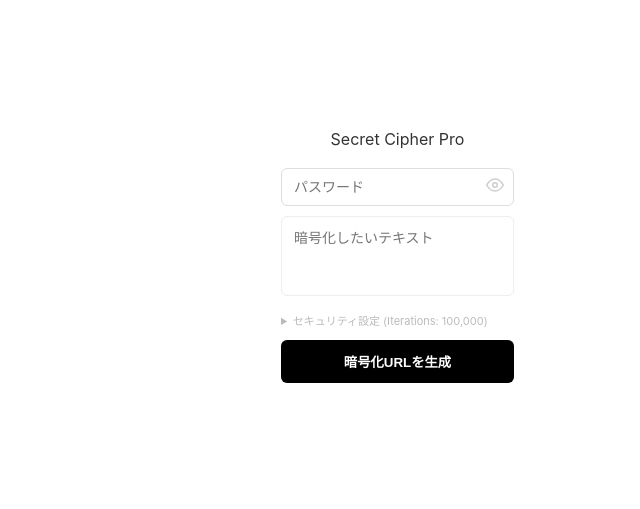
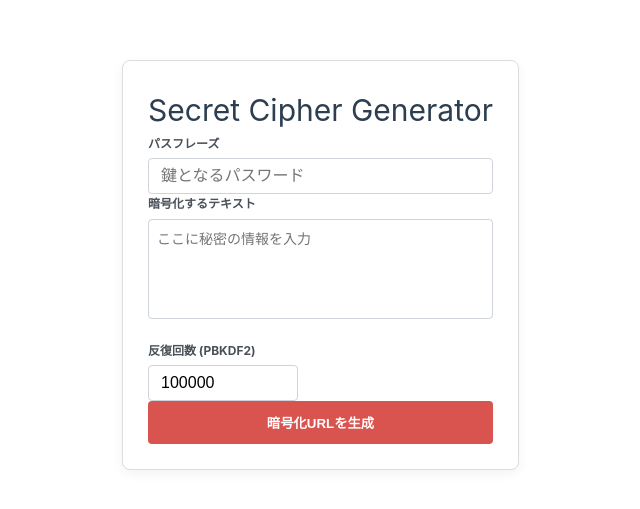
Before and after one commit to Yusaku-KASAI/txt-crypter, a Vue app in the folder vue/: page / in a window 1280 px wide. Shown: the part 145-654 px from the top of the page, without its empty margins (121-761 px from the left). Built offline with nearby package versions, Linux system fonts and the light colour scheme.

Commit message:
初期化ベクトル&デザイン調整

```diff
--- a/vue/src/pages/Index.vue
+++ b/vue/src/pages/Index.vue
@@ -1,30 +1,84 @@
 <template>
-  <div :class="['app-wrapper', { 'simple-mode': isDecryptMode }]">
-    <div class="card">
-      <div v-if="!decryptedText">
-        <h1 v-if="!isDecryptMode" class="title">Secret Cipher Pro</h1>
+  <div :class="['app-wrapper', { 'is-decrypt-mode': isDecryptMode }]">
+    <div v-if="!isDecryptMode" class="card encrypt-card">
+      <h1 class="title">Secret Cipher Generator</h1>
 
       <div class="field">
-          <div class="input-with-icon">
+        <label class="label">パスフレーズ</label>
+        <input
+          v-model="password"
+          type="password"
+          class="input-base"
+          placeholder="鍵となるパスワード"
+        />
+      </div>
+
+      <div class="field">
+        <label class="label">暗号化するテキスト</label>
+        <textarea
+          v-model="mainText"
+          class="textarea-base"
+          placeholder="ここに秘密の情報を入力"
+        ></textarea>
+      </div>
+
+      <div class="field">
+        <label class="label">反復回数 (PBKDF2)</label>
+        <input v-model.number="iterations" type="number" class="input-base small-input" />
+      </div>
+
+      <button @click="handleEncrypt" class="btn-red w-full py-12" :disabled="isProcessing">
+        {{ isProcessing ? "生成中..." : "暗号化URLを生成" }}
+      </button>
+
+      <div v-if="generatedUrl" class="url-output mt-20">
+        <label class="label">Notion埋め込み用URL</label>
+        <div class="copy-row">
+          <input :value="generatedUrl" readonly class="input-base url-field" />
+          <button @click="copy(generatedUrl)" class="btn-gray px-15">コピー</button>
+        </div>
+      </div>
+      <p v-if="errorMsg" class="error-text">{{ errorMsg }}</p>
+    </div>
+
+    <div v-else class="decrypt-container">
+      <div v-if="decryptStep === 'locked'" class="locked-bar" @click="decryptStep = 'input'">
+        <div class="dot-placeholder">••••••••</div>
+        <div class="lock-btn-side">
+          <svg
+            viewBox="0 0 24 24"
+            width="20"
+            height="20"
+            fill="none"
+            stroke="currentColor"
+            stroke-width="2"
+          >
+            <rect x="3" y="11" width="18" height="11" rx="2" ry="2"></rect>
+            <path d="M7 11V7a5 5 0 0 1 10 0v4"></path>
+          </svg>
+        </div>
+      </div>
+
+      <div v-else-if="decryptStep === 'input'" class="input-ui-container">
+        <div class="input-row-top">
+          <div class="pass-input-box">
             <input
               v-model="password"
               :type="isPasswordVisible ? 'text' : 'password'"
-              placeholder="パスワード"
-              class="input-minimal"
-              @keyup.enter="executeAction"
+              class="input-base main-input"
+              placeholder="パスフレーズ"
+              @keyup.enter="handleDecrypt"
+              ref="passInput"
             />
-            <button @click="isPasswordVisible = !isPasswordVisible" class="icon-btn" type="button">
+            <button class="eye-btn" @click="isPasswordVisible = !isPasswordVisible">
               <svg
-                v-if="isPasswordVisible"
-                xmlns="http://www.w3.org/2000/svg"
+                v-if="!isPasswordVisible"
+                viewBox="0 0 24 24"
                 width="18"
                 height="18"
-                viewBox="0 0 24 24"
                 fill="none"
                 stroke="currentColor"
                 stroke-width="2"
-                stroke-linecap="round"
-                stroke-linejoin="round"
               >
                 <path
                   d="M17.94 17.94A10.07 10.07 0 0 1 12 20c-7 0-11-8-11-8a18.45 18.45 0 0 1 5.06-5.94M9.9 4.24A9.12 9.12 0 0 1 12 4c7 0 11 8 11 8a18.5 18.5 0 0 1-2.16 3.19m-6.72-1.07a3 3 0 1 1-4.24-4.24"
@@ -33,362 +87,431 @@
               </svg>
               <svg
                 v-else
-                xmlns="http://www.w3.org/2000/svg"
+                viewBox="0 0 24 24"
                 width="18"
                 height="18"
-                viewBox="0 0 24 24"
                 fill="none"
                 stroke="currentColor"
                 stroke-width="2"
-                stroke-linecap="round"
-                stroke-linejoin="round"
               >
                 <path d="M1 12s4-8 11-8 11 8 11 8-4 8-11 8-11-8-11-8z"></path>
                 <circle cx="12" cy="12" r="3"></circle>
               </svg>
             </button>
           </div>
+          <div class="iter-input-box">
+            <input v-model.number="iterations" type="number" class="input-base iter-input" />
+          </div>
+        </div>
+        <div class="button-row-bottom">
+          <button @click="decryptStep = 'locked'" class="btn-gray flex-1">✕ 閉じる</button>
+          <button @click="handleDecrypt" class="btn-red flex-2" :disabled="isProcessing">
+            <svg
+              viewBox="0 0 24 24"
+              width="16"
+              height="16"
+              fill="none"
+              stroke="currentColor"
+              stroke-width="2.5"
+              class="mr-5"
+            >
+              <path d="M7 11V7a5 5 0 0 1 10 0v4"></path>
+              <rect x="3" y="11" width="18" height="11" rx="2" ry="2"></rect>
+            </svg>
+            復号
+          </button>
+        </div>
+        <p v-if="errorMsg" class="error-text-mini">{{ errorMsg }}</p>
       </div>
 
-        <div v-if="!isDecryptMode" class="field mt-10">
-          <textarea
-            v-model="mainText"
-            placeholder="暗号化したいテキスト"
-            class="textarea-minimal"
-          ></textarea>
-        </div>
-
-        <details class="advanced-settings">
-          <summary>セキュリティ設定 (Iterations: {{ iterations.toLocaleString() }})</summary>
-          <div class="mt-5">
-            <label class="small-label">反復回数:</label>
-            <input
-              v-model.number="iterations"
-              type="number"
-              step="10000"
-              class="input-minimal small"
-            />
-          </div>
-        </details>
-
-        <button @click="executeAction" class="btn-main mt-10" :disabled="isProcessing">
-          {{ isProcessing ? "処理中..." : isDecryptMode ? "復号する" : "暗号化URLを生成" }}
-        </button>
-
-        <div v-if="!isDecryptMode && generatedUrl" class="url-box mt-10">
-          <div class="copy-group">
-            <input type="text" :value="generatedUrl" readonly class="input-minimal small-text" />
-            <button @click="copy(generatedUrl)" class="btn-copy-small">URLコピー</button>
-          </div>
-        </div>
-      </div>
-
-      <div v-else class="success-screen">
-        <div class="field">
-          <div class="input-with-icon">
-            <textarea
-              v-model="decryptedText"
-              readonly
-              :class="['textarea-minimal result-display', { masked: !isResultVisible }]"
-            ></textarea>
-            <button
-              @click="isResultVisible = !isResultVisible"
-              class="icon-btn top-right"
-              type="button"
-            >
+      <div v-else-if="decryptStep === 'success'" class="success-ui-card">
+        <div class="success-header">
+          <button @click="copy(decryptedText)" class="btn-icon-outline" title="コピー">
             <svg
-                v-if="isResultVisible"
-                xmlns="http://www.w3.org/2000/svg"
-                width="20"
-                height="20"
               viewBox="0 0 24 24"
+              width="18"
+              height="18"
               fill="none"
               stroke="currentColor"
               stroke-width="2"
-                stroke-linecap="round"
-                stroke-linejoin="round"
             >
-                <path d="M1 12s4-8 11-8 11 8 11 8-4 8-11 8-11-8-11-8z"></path>
-                <circle cx="12" cy="12" r="3"></circle>
-              </svg>
-              <svg
-                v-else
-                xmlns="http://www.w3.org/2000/svg"
-                width="20"
-                height="20"
-                viewBox="0 0 24 24"
-                fill="none"
-                stroke="currentColor"
-                stroke-width="2"
-                stroke-linecap="round"
-                stroke-linejoin="round"
-              >
-                <path
-                  d="M17.94 17.94A10.07 10.07 0 0 1 12 20c-7 0-11-8-11-8a18.45 18.45 0 0 1 5.06-5.94M9.9 4.24A9.12 9.12 0 0 1 12 4c7 0 11 8 11 8a18.5 18.5 0 0 1-2.16 3.19m-6.72-1.07a3 3 0 1 1-4.24-4.24"
-                ></path>
-                <line x1="1" y1="1" x2="23" y2="23"></line>
+              <rect x="9" y="9" width="13" height="13" rx="2" ry="2"></rect>
+              <path d="M5 15H4a2 2 0 0 1-2-2V4a2 2 0 0 1 2-2h9a2 2 0 0 1 2 2v1"></path>
             </svg>
           </button>
+          <span class="timer-display">{{ timeLeft }}秒後に閉じられます。</span>
+          <button @click="resetToLocked" class="btn-gray-sm">閉じる</button>
+        </div>
+        <div class="result-body">
+          {{ decryptedText }}
         </div>
       </div>
-        <button @click="copy(decryptedText)" class="btn-copy-big">コピーする</button>
-        <button @click="reset" class="btn-reset">パスワード入力に戻る</button>
-      </div>
-
-      <p v-if="errorMsg" class="error-text">{{ errorMsg }}</p>
     </div>
   </div>
 </template>
 
 <script setup>
-import { ref, onMounted } from "vue";
+import { ref, onMounted, nextTick } from "vue";
 import CryptoJS from "crypto-js";
 
 const password = ref("");
 const iterations = ref(100000);
 const mainText = ref("");
-const encryptedPayload = ref("");
-const saltHex = ref("");
 const decryptedText = ref("");
 const generatedUrl = ref("");
 const errorMsg = ref("");
+const saltHex = ref("");
+const ivHex = ref("");
+const encryptedPayload = ref("");
 
 const isDecryptMode = ref(false);
+const decryptStep = ref("locked"); // 'locked', 'input', 'success'
 const isPasswordVisible = ref(false);
-const isResultVisible = ref(false);
 const isProcessing = ref(false);
+const timeLeft = ref(30);
+let timerInterval = null;
 
 onMounted(() => {
   const params = new URLSearchParams(window.location.search);
   const txt = params.get("txt");
+  const s = params.get("s");
   const iter = params.get("iter");
-  const s = params.get("s"); // Salt
+  const iv = params.get("iv"); // IVをURLから取得
 
-  if (txt && s) {
+  if (txt && s && iv) {
     isDecryptMode.value = true;
     encryptedPayload.value = txt;
     saltHex.value = s;
+    ivHex.value = iv; // IVをセット
     if (iter) iterations.value = parseInt(iter);
   }
 });
 
-const executeAction = () => {
-  isDecryptMode.value ? handleDecrypt() : handleEncrypt();
-};
-
-// 鍵生成 (PBKDF2) - 非同期を擬似的に扱えるように
-const deriveKey = (pass, salt, iter) => {
-  return CryptoJS.PBKDF2(pass, salt, { keySize: 256 / 32, iterations: iter });
-};
-
 const handleEncrypt = () => {
   if (!password.value || !mainText.value) return;
   isProcessing.value = true;
-
-  // 100ms待機してUIの更新（「処理中...」表示）を優先させる
   setTimeout(() => {
     try {
-      // 1. ランダムな128bitソルトを生成
       const salt = CryptoJS.lib.WordArray.random(128 / 8);
-      // 2. 鍵を生成
-      const key = deriveKey(password.value, salt, iterations.value);
-      // 3. 固定IVでAES暗号化
-      const iv = CryptoJS.enc.Hex.parse("00000000000000000000000000000000");
+      // ランダムなIVを生成 (128bit)
+      const iv = CryptoJS.lib.WordArray.random(128 / 8);
+
+      const key = CryptoJS.PBKDF2(password.value, salt, {
+        keySize: 256 / 32,
+        iterations: iterations.value,
+      });
       const encrypted = CryptoJS.AES.encrypt(mainText.value, key, { iv: iv }).toString();
 
       const baseUrl = window.location.origin + window.location.pathname;
-      // 4. 暗号文、ソルト(Hex)、反復回数をURLに含める
-      generatedUrl.value = `${baseUrl}?txt=${encodeURIComponent(encrypted)}&s=${salt.toString()}&iter=${iterations.value}`;
-      errorMsg.value = "";
+      // URLに iv も含める
+      generatedUrl.value = `${baseUrl}?txt=${encodeURIComponent(encrypted)}&s=${salt.toString()}&iv=${iv.toString()}&iter=${iterations.value}`;
     } catch (e) {
       errorMsg.value = "暗号化失敗";
-    } finally {
+    }
     isProcessing.value = false;
-    }
-  }, 100);
+  }, 50);
 };
 
 const handleDecrypt = () => {
-  if (!password.value || !encryptedPayload.value || !saltHex.value) return;
+  if (!password.value || !encryptedPayload.value || !ivHex.value) return;
   isProcessing.value = true;
-
+  errorMsg.value = "";
   setTimeout(() => {
     try {
-      // 1. URLから取得したHex文字列をWordArrayに戻す
       const salt = CryptoJS.enc.Hex.parse(saltHex.value);
-      const key = deriveKey(password.value, salt, iterations.value);
-      const iv = CryptoJS.enc.Hex.parse("00000000000000000000000000000000");
+      const iv = CryptoJS.enc.Hex.parse(ivHex.value); // URLのIVを使用
+      const key = CryptoJS.PBKDF2(password.value, salt, {
+        keySize: 256 / 32,
+        iterations: iterations.value,
+      });
 
       const bytes = CryptoJS.AES.decrypt(encryptedPayload.value, key, { iv: iv });
       const decrypted = bytes.toString(CryptoJS.enc.Utf8);
-
       if (!decrypted) throw new Error();
 
       decryptedText.value = decrypted;
-      isResultVisible.value = true;
-      errorMsg.value = "";
+      decryptStep.value = "success";
+      startTimer();
     } catch (e) {
-      errorMsg.value = "パスワードが違います";
-      decryptedText.value = "";
-    } finally {
+      errorMsg.value = "パスフレーズが違います";
+    }
     isProcessing.value = false;
-    }
-  }, 100);
+  }, 50);
 };
 
-const reset = () => {
+const startTimer = () => {
+  timeLeft.value = 30;
+  clearInterval(timerInterval);
+  timerInterval = setInterval(() => {
+    timeLeft.value--;
+    if (timeLeft.value <= 0) resetToLocked();
+  }, 1000);
+};
+
+const resetToLocked = () => {
+  clearInterval(timerInterval);
+  decryptStep.value = "locked";
   decryptedText.value = "";
   password.value = "";
+  errorMsg.value = "";
 };
 
-const copy = async (text) => {
-  await navigator.clipboard.writeText(text);
+const copy = async (t) => {
+  await navigator.clipboard.writeText(t);
   alert("コピーしました");
 };
 </script>
 
 <style scoped>
-/* スタイルは前回の「シンプルかつNotion親和」を継承し、さらに調整 */
 .app-wrapper {
+  font-family: -apple-system, sans-serif;
   display: flex;
   justify-content: center;
   background: transparent;
-  font-family: -apple-system, sans-serif;
 }
-.card {
-  width: 100%;
-  max-width: 400px;
-  padding: 5px;
-}
-.title {
-  font-size: 1rem;
-  margin: 0 0 15px;
-  text-align: center;
-  color: #333;
+.is-decrypt-mode {
+  padding: 0;
 }
 
-.input-with-icon {
-  position: relative;
+/* 共通パーツ */
+.input-base {
+  border: 1px solid #ced4da;
+  border-radius: 4px;
+  padding: 8px 12px;
+  font-size: 16px;
+  outline: none;
+  width: 100%;
+  box-sizing: border-box;
+}
+.input-base:focus {
+  border-color: #80bdff;
+}
+.btn-red {
+  background: #d9534f;
+  color: white;
+  border: none;
+  border-radius: 4px;
+  cursor: pointer;
+  font-weight: bold;
+  display: flex;
+  align-items: center;
+  justify-content: center;
+}
+.btn-gray {
+  background: #6c757d;
+  color: white;
+  border: none;
+  border-radius: 4px;
+  cursor: pointer;
+}
+.label {
+  display: block;
+  font-size: 12px;
+  font-weight: bold;
+  color: #495057;
+  margin-bottom: 5px;
+}
+
+/* 暗号化画面 */
+.encrypt-card {
+  width: 100%;
+  max-width: 500px;
+  background: #fff;
+  padding: 25px;
+  border: 1px solid #ddd;
+  border-radius: 8px;
+  margin-top: 20px;
+  box-shadow: 0 4px 12px rgba(0, 0, 0, 0.05);
+}
+.textarea-base {
+  width: 100%;
+  height: 100px;
+  border: 1px solid #ced4da;
+  border-radius: 4px;
+  padding: 8px;
+  font-size: 14px;
+  resize: none;
+  margin-bottom: 15px;
+}
+.small-input {
+  width: 150px;
+}
+.url-output {
+  background: #f8f9fa;
+  padding: 15px;
+  border-radius: 6px;
+  border: 1px dashed #ccc;
+}
+.copy-row {
+  display: flex;
+  gap: 8px;
+}
+
+/* 復号画面：画像1枚目風（Locked Bar） */
+.decrypt-container {
+  width: 100%;
+}
+
+.locked-bar {
+  display: flex;
+  align-items: center;
+  width: 100%;
+  /* max-width: 600px; */
+  border: 1px solid #dee2e6;
+  border-radius: 6px;
+  background: #fff;
+  overflow: hidden;
+  cursor: pointer;
+}
+.dot-placeholder {
+  flex: 1;
+  padding: 10px 15px;
+  line-height: 20px;
+  color: #adb5bd;
+  font-size: 18px;
+  letter-spacing: 2px;
+}
+.lock-btn-side {
+  background: #6c757d;
+  color: white;
+  padding: 10px 15px;
   display: flex;
   align-items: center;
 }
-.input-minimal,
-.textarea-minimal {
+
+/* 復号画面：画像2枚目風（Input UI） */
+.input-ui-container {
   width: 100%;
-  padding: 10px 35px 10px 12px;
-  border: 1px solid #ddd;
-  border-radius: 6px;
-  font-size: 14px;
-  outline: none;
-  box-sizing: border-box;
-  background: #fff;
+  /* max-width: 600px; */
+  display: flex;
+  flex-direction: column;
+  gap: 8px;
 }
-.textarea-minimal {
-  height: 80px;
-  resize: none;
-  border-color: #eee;
+.input-row-top {
+  display: flex;
+  gap: 8px;
 }
-
-.result-display {
-  height: 100px;
-  font-size: 15px;
-  background: #fdfdfd;
-  font-family: monospace;
-  border: 2px solid #2383e2;
+.pass-input-box {
+  flex: 3;
+  position: relative;
 }
-.result-display.masked {
-  color: transparent;
-  text-shadow: 0 0 10px rgba(0, 0, 0, 0.4);
-  user-select: none;
-  border: 1px solid #eee;
+.iter-input-box {
+  flex: 1;
 }
-
-.icon-btn {
+.main-input {
+  padding-right: 40px;
+}
+.eye-btn {
   position: absolute;
   right: 10px;
+  top: 50%;
+  transform: translateY(-50%);
   background: none;
   border: none;
   cursor: pointer;
-  color: #ccc;
+  color: #adb5bd;
   padding: 0;
+  display: flex;
 }
-.icon-btn.top-right {
-  top: 10px;
+.iter-input {
+  text-align: center;
+  color: #495057;
 }
-
-.btn-main {
-  width: 100%;
-  padding: 12px;
-  background: #000;
-  color: #fff;
-  border: none;
-  border-radius: 6px;
-  font-weight: bold;
-  cursor: pointer;
-}
-.btn-main:disabled {
-  background: #666;
-  cursor: not-allowed;
-}
-
-.btn-copy-big {
-  width: 100%;
-  margin-top: 10px;
-  padding: 14px;
-  background: #2383e2;
-  color: white;
-  border: none;
-  border-radius: 6px;
-  font-weight: bold;
-  cursor: pointer;
-  font-size: 15px;
-}
-.btn-reset {
-  width: 100%;
-  margin-top: 8px;
-  padding: 8px;
-  background: transparent;
-  color: #999;
-  border: none;
-  cursor: pointer;
-  font-size: 12px;
-}
-
-.advanced-settings {
-  font-size: 11px;
-  color: #bbb;
-  margin-top: 10px;
-}
-.advanced-settings summary {
-  cursor: pointer;
-}
-.small-label {
-  display: block;
-  margin-bottom: 2px;
-}
-.input-minimal.small {
-  width: 110px;
-  padding: 4px 8px;
-  font-size: 11px;
-}
-
-.copy-group {
+.button-row-bottom {
   display: flex;
   gap: 8px;
 }
-.small-text {
-  font-size: 11px;
-  color: #999;
+.button-row-bottom button {
+  padding: 10px;
+  font-size: 15px;
+}
+
+/* 復号画面：画像3枚目風（Success UI） */
+.success-ui-card {
+  width: 100%;
+  /* max-width: 600px; */
+  border: 1px solid #dee2e6;
+  border-radius: 6px;
+  background: #fff;
   overflow: hidden;
-  text-overflow: ellipsis;
 }
-.mt-10 {
-  margin-top: 10px;
+.success-header {
+  display: flex;
+  align-items: center;
+  padding: 8px 12px;
+  border-bottom: 1px solid #f1f3f5;
+  background: #fdfdfd;
+}
+.btn-icon-outline {
+  border: 1px solid #ced4da;
+  background: white;
+  border-radius: 4px;
+  padding: 6px;
+  cursor: pointer;
+  color: #666;
+  display: flex;
+  margin-right: 15px;
+}
+.btn-icon-outline:hover {
+  background: #f8f9fa;
+}
+.timer-display {
+  flex: 1;
+  font-size: 13px;
+  color: #666;
+}
+.btn-gray-sm {
+  background: #6c757d;
+  color: white;
+  border: none;
+  border-radius: 4px;
+  padding: 5px 12px;
+  cursor: pointer;
+  font-size: 13px;
+  font-weight: bold;
+}
+.result-body {
+  padding: 15px;
+  font-size: 16px;
+  font-family: "Courier New", Courier, monospace;
+  color: #212529;
+  word-break: break-all;
+}
+
+/* ユーティリティ */
+.w-full {
+  width: 100%;
+}
+.flex-1 {
+  flex: 1;
+}
+.flex-2 {
+  flex: 2;
+}
+.py-12 {
+  padding-top: 12px;
+  padding-bottom: 12px;
+}
+.px-15 {
+  padding-left: 15px;
+  padding-right: 15px;
+}
+.mr-5 {
+  margin-right: 5px;
+}
+.mt-20 {
+  margin-top: 20px;
 }
 .error-text {
-  color: #eb5757;
-  font-size: 12px;
+  color: #d9534f;
+  font-size: 14px;
   text-align: center;
   margin-top: 10px;
 }
+.error-text-mini {
+  color: #d9534f;
+  font-size: 12px;
+  margin-top: 4px;
+  font-weight: bold;
+}
 </style>
```
Lines whose indentation alone changed are shown as unchanged.
